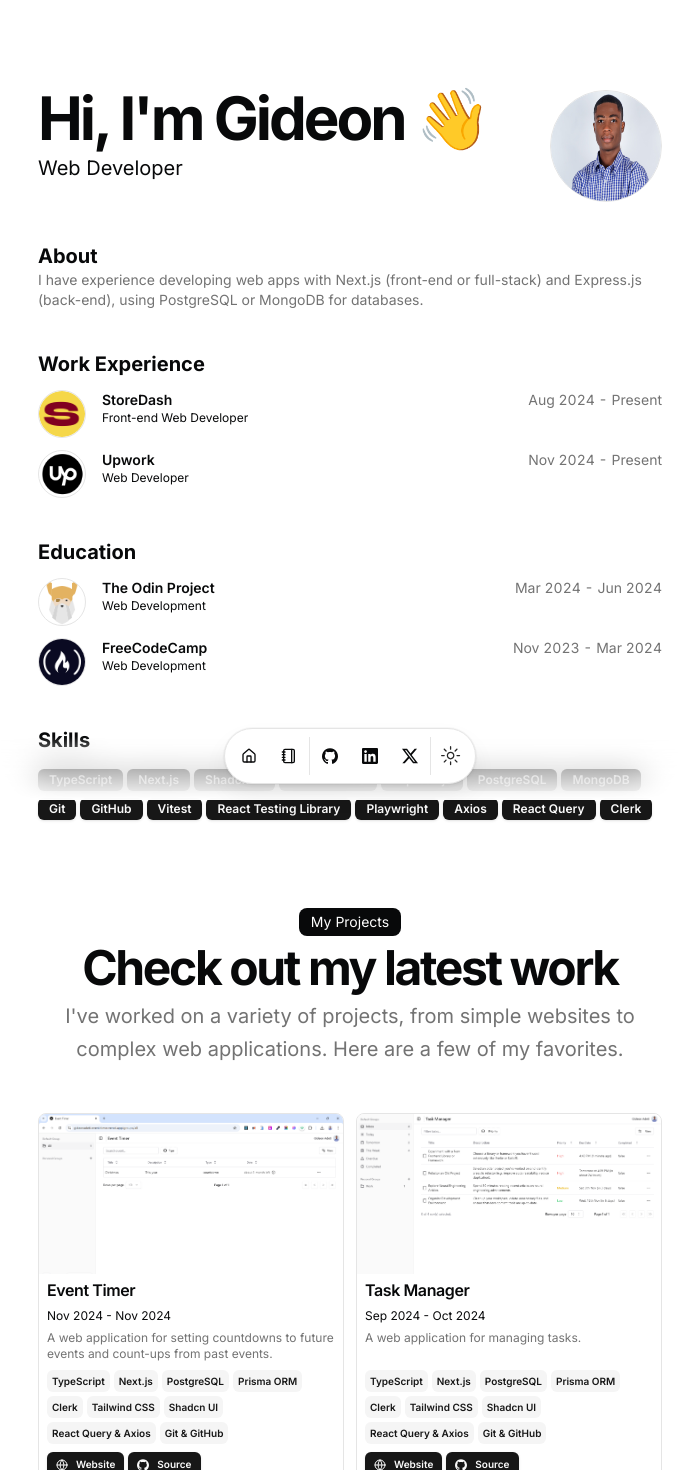
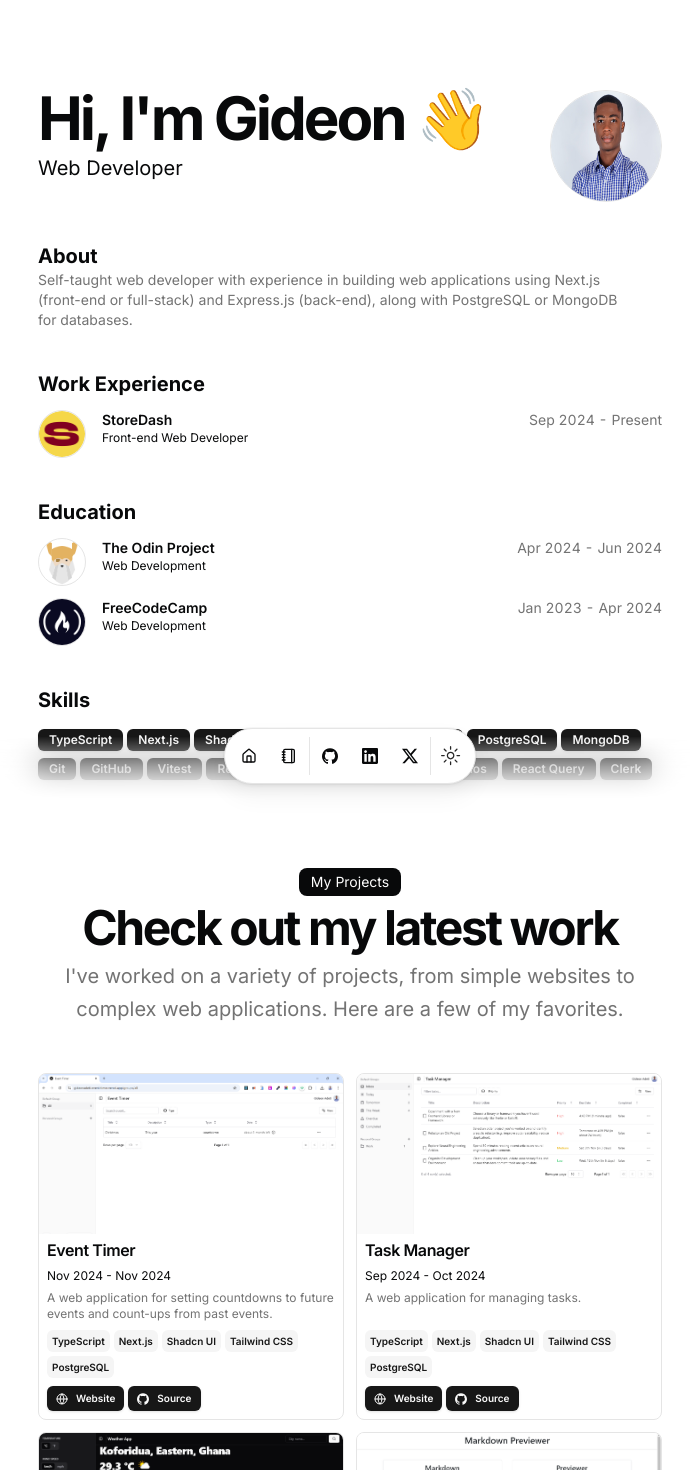
Before and after one commit to gideonadeti/portfolio, a Next.js app: page / in a window 1280 px wide. Shown: the top 1470 px of the page, without its empty margins (290-983 px from the left). Built offline with nearby package versions, Linux system fonts and the light colour scheme.

Commit message:
Update summary, work experience, education, and projects

```diff
--- a/src/data/resume.tsx
+++ b/src/data/resume.tsx
@@ -9,7 +9,7 @@
   locationLink: "https://www.google.com/maps/place/koforidua",
   description: "Web Developer",
   summary:
-    "I have experience developing web apps with Next.js (front-end or full-stack) and Express.js (back-end), using PostgreSQL or MongoDB for databases.",
+    "Self-taught web developer with experience in building web applications using Next.js (front-end or full-stack) and Express.js (back-end), along with PostgreSQL or MongoDB for databases.",
   avatarUrl: "/me.jpg",
   skills: [
     "TypeScript",
@@ -68,18 +68,7 @@
       location: "Remote",
       title: "Front-end Web Developer",
       logoUrl: "/storedash.png",
-      start: "Aug 2024",
-      end: "Present",
-      description: "",
-    },
-    {
-      company: "Upwork",
-      href: "https://www.upwork.com/fl/gideonadeti?mp_source=share",
-      badges: [],
-      location: "Remote",
-      title: "Web Developer",
-      logoUrl: "/upwork.png",
-      start: "Nov 2024",
+      start: "Sep 2024",
       end: "Present",
       description: "",
     },
@@ -90,7 +79,7 @@
       href: "https://theodinproject.com",
       degree: "Web Development",
       logoUrl: "/top.png",
-      start: "Mar 2024",
+      start: "Apr 2024",
       end: "Jun 2024",
     },
     {
@@ -98,8 +87,8 @@
       href: "https://freecodecamp.org",
       degree: "Web Development",
       logoUrl: "/fcc.png",
-      start: "Nov 2023",
-      end: "Mar 2024",
+      start: "Jan 2023",
+      end: "Apr 2024",
     },
   ],
   projects: [
@@ -113,13 +102,9 @@
       technologies: [
         "TypeScript",
         "Next.js",
+        "Shadcn UI",
+        "Tailwind CSS",
         "PostgreSQL",
-        "Prisma ORM",
-        "Clerk",
-        "Tailwind CSS",
-        "Shadcn UI",
-        "React Query & Axios",
-        "Git & GitHub",
       ],
       links: [
         {
@@ -145,13 +130,9 @@
       technologies: [
         "TypeScript",
         "Next.js",
+        "Shadcn UI",
+        "Tailwind CSS",
         "PostgreSQL",
-        "Prisma ORM",
-        "Clerk",
-        "Tailwind CSS",
-        "Shadcn UI",
-        "React Query & Axios",
-        "Git & GitHub",
       ],
       links: [
         {
@@ -174,14 +155,7 @@
       dates: "Oct 2024 - Oct 2024",
       active: true,
       description: "A web application for searching for the weather in a city.",
-      technologies: [
-        "TypeScript",
-        "Next.js",
-        "Tailwind CSS",
-        "Shadcn UI",
-        "React Query & Axios",
-        "Git & GitHub",
-      ],
+      technologies: ["TypeScript", "Next.js", "Shadcn UI", "Tailwind CSS"],
       links: [
         {
           type: "Website",
@@ -203,7 +177,7 @@
       dates: "Oct 2024 - Oct 2024",
       active: true,
       description: "A web application for writing and previewing markdowns.",
-      technologies: ["TypeScript", "React", "Bootstrap", "Git & GitHub"],
+      technologies: ["TypeScript", "React", "Bootstrap"],
       links: [
         {
           type: "Website",
```
